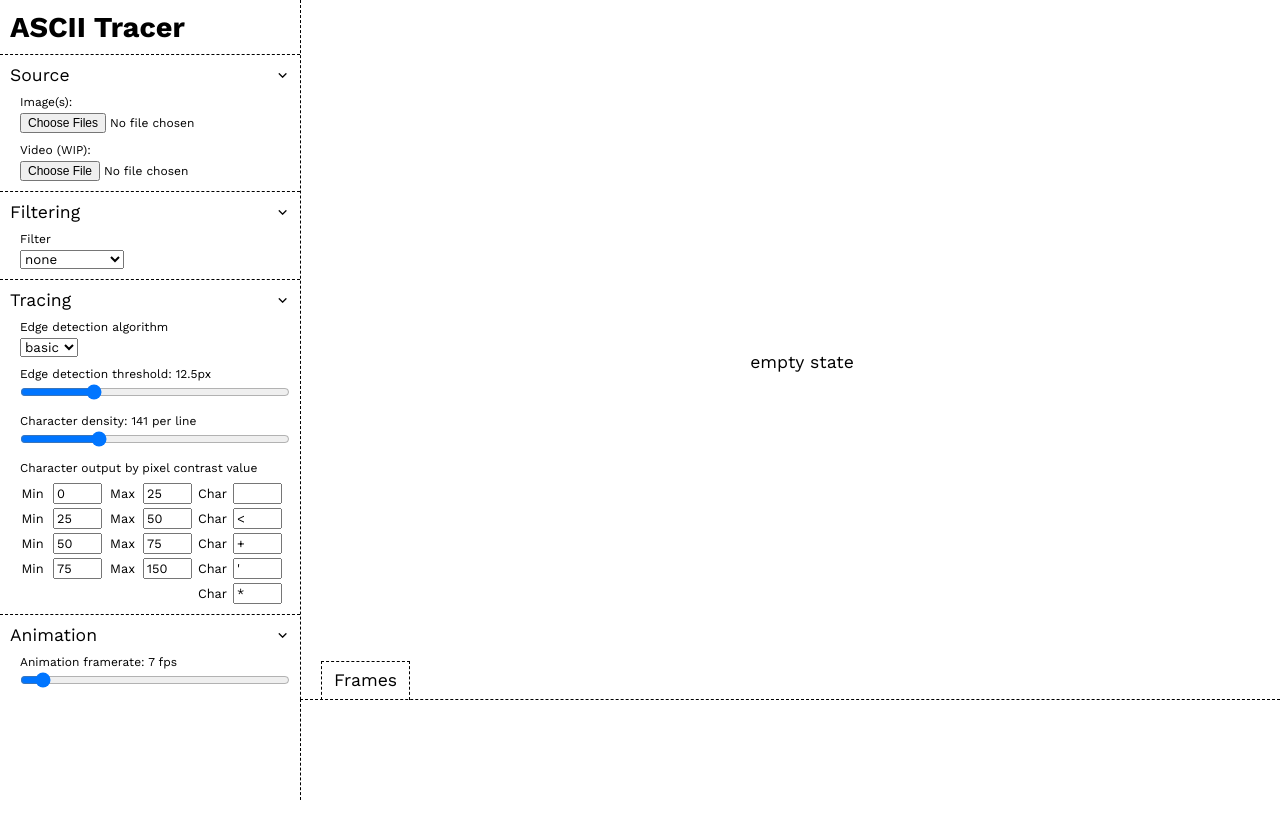
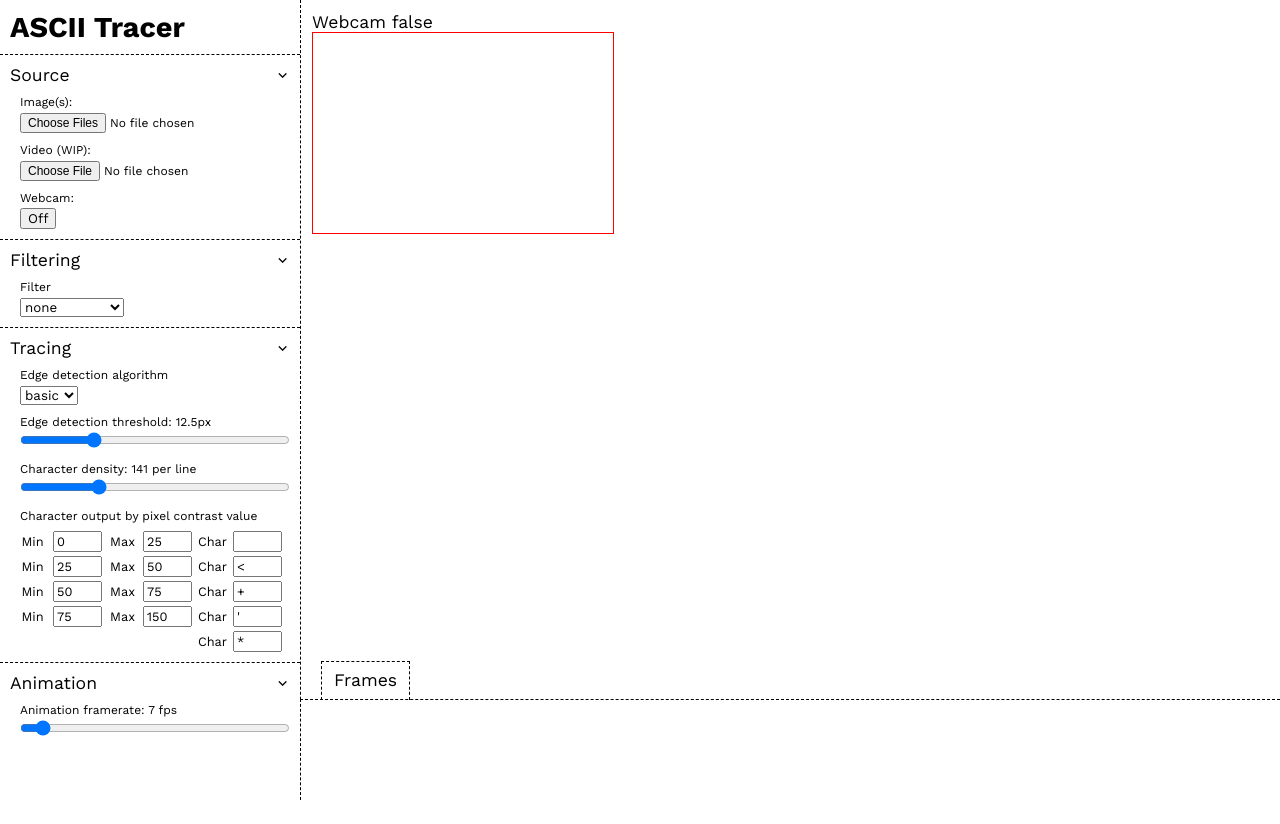
Before and after one commit to bradysheridan/ascii-animator, a Next.js app: page / in a window 1280 px wide. After the commit the page ends 800 px from the top, so only its background shows below. Built offline with nearby package versions, Linux system fonts and the light colour scheme.

Commit message:
begin adding webcam

```diff
--- a/src/components/ControlButton.js
+++ b/src/components/ControlButton.js
@@ -1,9 +1,14 @@
 export default function ControlButton({
+  label,
   value,
   onClick
 }) {
   return(
     <nav className="control control-button">
+      <label>
+        <p>{label}:</p>
+      </label>
+
       <button
         onClick={onClick}
       >
--- a/src/components/Controls.js
+++ b/src/components/Controls.js
@@ -28,7 +28,9 @@ export default function Controls() {
     characterOutputs,
     setCharacterOutputs,
     animationFramerate,
-    setAnimationFramerate
+    setAnimationFramerate,
+    webcamEnabled,
+    setWebcamEnabled
   } = useContext(ControlsContext);
 
   return(
@@ -58,6 +60,12 @@ export default function Controls() {
           multiple={false}
           value={[]}
           onChange={() => null}
+        />
+
+        <ControlButton
+          label={"Webcam"}
+          value={webcamEnabled ? "On" : "Off"}
+          onClick={() => setWebcamEnabled(!webcamEnabled)}
         />
       </Dropdown>
 
--- a/src/components/ControlsContext.js
+++ b/src/components/ControlsContext.js
@@ -20,6 +20,7 @@ export const ControlsProvider = (props) => {
     ["*"]
   ]);
   const [animationFramerate, setAnimationFramerate] = useState(7);
+  const [webcamEnabled, setWebcamEnabled] = useState(false);
 
   return(
     <ControlsContext.Provider
@@ -43,7 +44,9 @@ export const ControlsProvider = (props) => {
         characterOutputs,
         setCharacterOutputs,
         animationFramerate,
-        setAnimationFramerate
+        setAnimationFramerate,
+        webcamEnabled,
+        setWebcamEnabled
       }}
     >
       {props.children}
--- /dev/null
+++ b/src/components/Webcam.js
@@ -0,0 +1,65 @@
+import { useEffect, useRef, useState } from 'react'
+
+// let but = document.getElementById("but");
+// let video = document.getElementById("vid");
+// let mediaDevices = navigator.mediaDevices;
+// vid.muted = true;
+// but.addEventListener("click", () => {
+
+
+// });
+
+
+export default function Webcam(props) {
+  const {
+    webcamEnabled
+  } = props;
+
+  useEffect(async () => {
+    console.log("--> webcamEnabled", webcamEnabled);
+
+    if (!webcamEnabled) return; // TODO: add condition: stream already created
+
+    console.log
+    var videoElement = document.getElementById("webcam-target");
+
+    const stream = await navigator.mediaDevices
+      .getUserMedia({
+        video: true,
+        audio: false,
+      })
+      .then((stream) => stream)
+      .catch(alert);
+
+      // ensure videoElement and stream objects both exist
+      if (!videoElement || !stream)
+        return;
+
+      // apply size and framerate constraints to video stream
+      // await stream.getVideoTracks()[0].applyConstraints({
+      //   width: {exact: 640},
+      //   height: {exact: 480},
+      //   frameRate: {ideal: 10, max: 15}
+      // });
+
+      videoElement.srcObject = stream;
+      videoElement.addEventListener("loadedmetadata", () => {
+        videoElement.play();
+      });
+  }, [webcamEnabled]);
+
+  return(
+    <div>
+      <p>
+        Webcam {webcamEnabled.toString()}
+      </p>
+
+      <video
+        id="webcam-target"
+        style={{width: 300, height: 200, border: '1px solid red'}}
+      ></video>
+
+
+    </div>
+  );
+}
--- a/src/pages/index.js
+++ b/src/pages/index.js
@@ -3,6 +3,7 @@ import { useImmer } from 'use-immer'
 import { ControlsContext } from '@/components/ControlsContext';
 import CanvasASCII from '@/components/CanvasASCII';
 import CanvasP5 from '@/components/CanvasP5';
+import Webcam from '@/components/Webcam';
 
 const EmptyState = () => (
   <div style={{ display: 'flex', justifyContent: 'center', alignItems: 'center', width: '100%', height: 'calc(100vh - 100px)' }}>
@@ -24,7 +25,8 @@ export default function Index() {
     animating,
     characterDensity,
     characterOutputs,
-    animationFramerate
+    animationFramerate,
+    webcamEnabled
   } = useContext(ControlsContext);
 
   const renderFrames = () => sourceImages.map((sourceImage, frameIndex) => {
@@ -67,7 +69,10 @@ export default function Index() {
   return(
     <>
       {(0 === sourceImages.length)
-        ? <EmptyState />
+        ? <Webcam
+            webcamEnabled={webcamEnabled}
+          />
+          // <EmptyState />
         : <>
             {renderFrames()}
 
```
